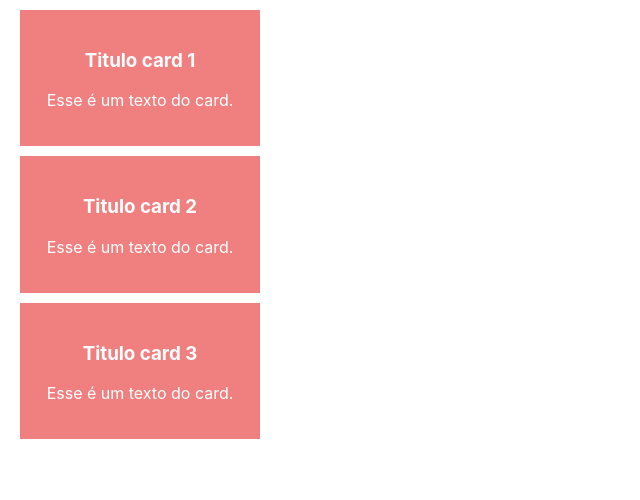
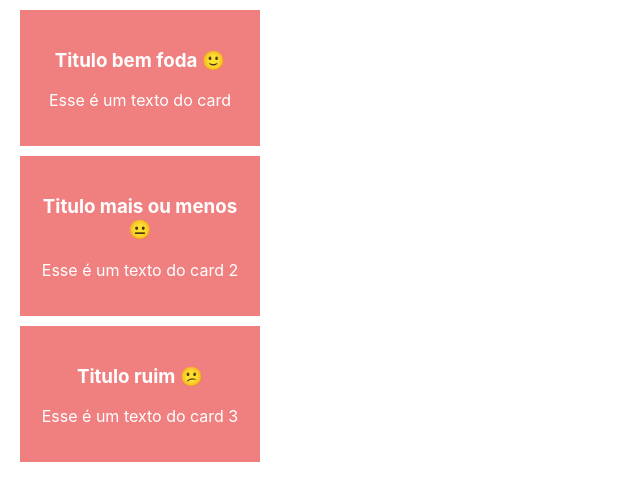
Before and after one commit to GuhLoyola/modulo-base-react, a React (Create React App) app in the folder 05-create-react-app/primeiro-app/: page / in a window 1280 px wide. Shown: the top 500 px of the page, without its empty margins (0-640 px from the left). Built offline with nearby package versions, Linux system fonts and the light colour scheme.

Commit message:
Props.children adicionado no componente Card

```diff
--- a/05-create-react-app/primeiro-app/src/App.js
+++ b/05-create-react-app/primeiro-app/src/App.js
@@ -5,9 +5,20 @@ import Card from './components/card/card';
 function App() {
   return (
     <>
-    <Card title='Titulo card 1'/>
-    <Card title='Titulo card 2'/>
-    <Card title='Titulo card 3'/>
+      <Card>
+        <h3>Titulo bem foda 🙂</h3>
+        <p>Esse é um texto do card</p>
+      </Card>
+
+      <Card>
+        <h3>Titulo mais ou menos 😐</h3>
+        <p>Esse é um texto do card 2</p>
+      </Card>
+
+      <Card>
+        <h3>Titulo ruim 😕</h3>
+        <p>Esse é um texto do card 3</p>
+      </Card>
     </>
   );
 }
--- a/05-create-react-app/primeiro-app/src/components/card/card.js
+++ b/05-create-react-app/primeiro-app/src/components/card/card.js
@@ -6,8 +6,7 @@ import './card.css'
 const Card = (props) => {
     return(
             <div className="card">
-                <h3>{ props.title }</h3>
-                <p>Esse é um texto do card.</p>
+                { props.children }
             </div>
     )
 }
```
